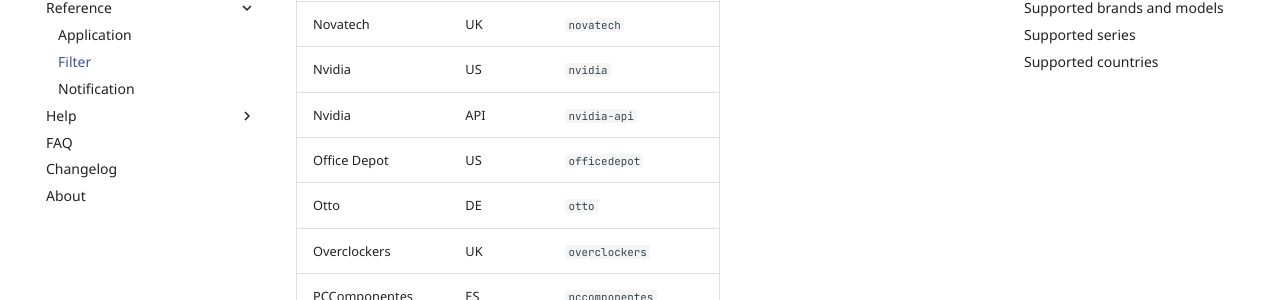
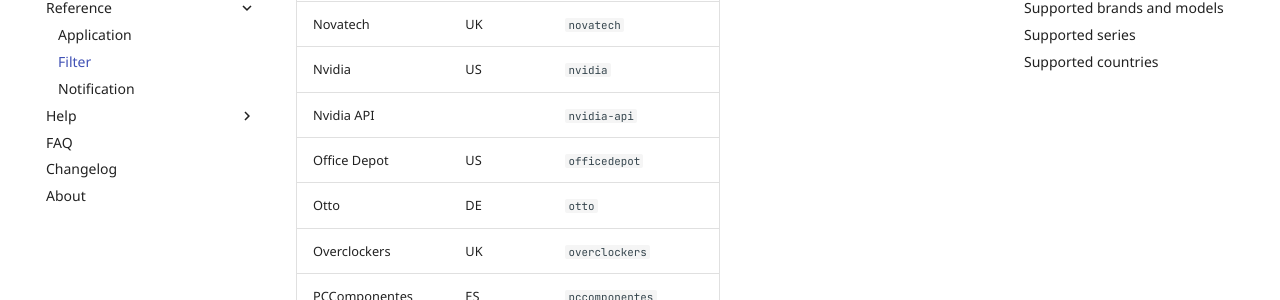
Before and after one commit to jef/streetmerchant, an MkDocs documentation site: the page built from docs/reference/filter.md, in a window 1280 px wide and 900 px high, scrolled down 5265 px. Shown: the part 154-454 px from the top of the window. Built offline with MkDocs 1.6.1 and Material for MkDocs 9.7.7, drawn with Linux system fonts in a browser that asks for light colours; comment, search, counter and statistics services are not loaded.

```diff
--- a/docs/reference/filter.md
+++ b/docs/reference/filter.md
@@ -89,7 +89,7 @@ Used with the `STORES` variable.
 | Notebooksbilliger | DE |`notebooksbilliger`|
 | Novatech | UK | `novatech`|
 | Nvidia | US | `nvidia`|
-| Nvidia | API | `nvidia-api`|
+| Nvidia API | | `nvidia-api`|
 | Office Depot | US | `officedepot`|
 | Otto | DE | `otto`|
 | Overclockers | UK | `overclockers`|
```
